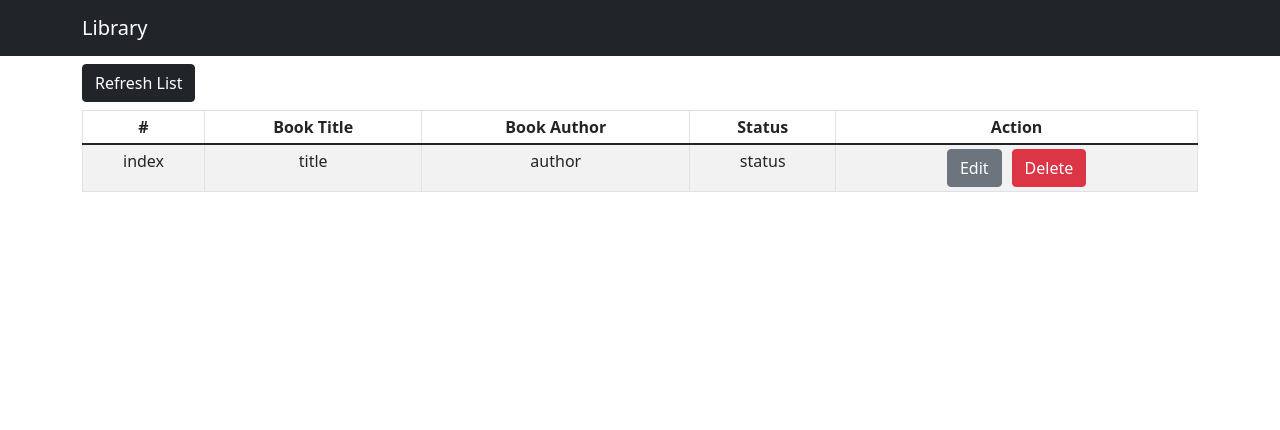
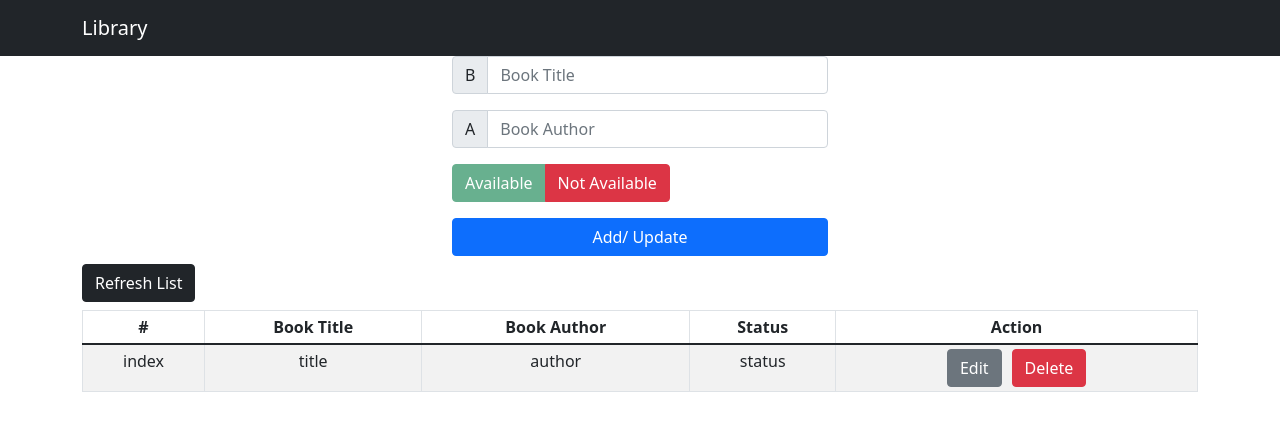
Before and after one commit to asima-chowdhury/library, a React (Create React App) app: page / in a window 1280 px wide. Shown: the top 430 px of the page. Built offline with nearby package versions, Linux system fonts and the light colour scheme.

Commit message:
addBook ui completed

```diff
--- a/src/App.js
+++ b/src/App.js
@@ -1,4 +1,4 @@
-import { Navbar, Container, Row, Col, Card, Button } from 'react-bootstrap';
+import { Navbar, Container, Row, Col } from 'react-bootstrap';
 import './App.css';
 import AddBook from './components/AddBook';
 import BookList from './components/BookList';
@@ -11,7 +11,7 @@ function App() {
           <Navbar.Brand href="#home">Library</Navbar.Brand>
         </Container>
       </Navbar>
-      <Container>
+      <Container style={{ width: "400px" }}>
         <Row>
           <Col>
             <AddBook />
--- a/src/components/AddBook.js
+++ b/src/components/AddBook.js
@@ -1,10 +1,60 @@
-import React from 'react';
+import React, { useState } from 'react';
+import { Button, ButtonGroup, Form, InputGroup } from 'react-bootstrap';
 
 const AddBook = () => {
+    const [status, setStatus] = useState("Available");
+    const [flag, setFlag] = useState(true);
     return (
-        <div>
+        <>
+            <Form>
+                <Form.Group className="mb-3" controlId="formBookTitle">
+                    <InputGroup>
+                        <InputGroup.Text id="formBookTitle">B</InputGroup.Text>
+                        <Form.Control
+                            type="text"
+                            placeholder="Book Title"
+                        />
+                    </InputGroup>
+                </Form.Group>
 
-        </div>
+                <Form.Group className="mb-3" controlId="formBookAuthor">
+                    <InputGroup>
+                        <InputGroup.Text id="formBookTitle">A</InputGroup.Text>
+                        <Form.Control
+                            type="text"
+                            placeholder="Book Author"
+                        />
+                    </InputGroup>
+                </Form.Group>
+                <ButtonGroup aria-label="Basic example" className="mb-3">
+                    <Button
+                        disabled={flag}
+                        variant="success"
+                        onClick={(e) => {
+                            setStatus("Available");
+                            setFlag(true);
+                        }}
+                    >
+                        Available
+                    </Button>
+                    <Button
+                        disabled={!flag}
+                        variant="danger"
+                        onClick={(e) => {
+                            setStatus("Not Available");
+                            setFlag(false);
+                        }}
+                    >
+                        Not Available
+                    </Button>
+                </ButtonGroup>
+                <div className="d-grid gap-2">
+                    <Button variant="primary" type="Submit">
+                        Add/ Update
+                    </Button>
+                </div>
+            </Form>
+        </>
     );
 };
 
```
Also changed, not shown: src/services/book.services.js (added, +10 -0 lines), public/favicon.png.
